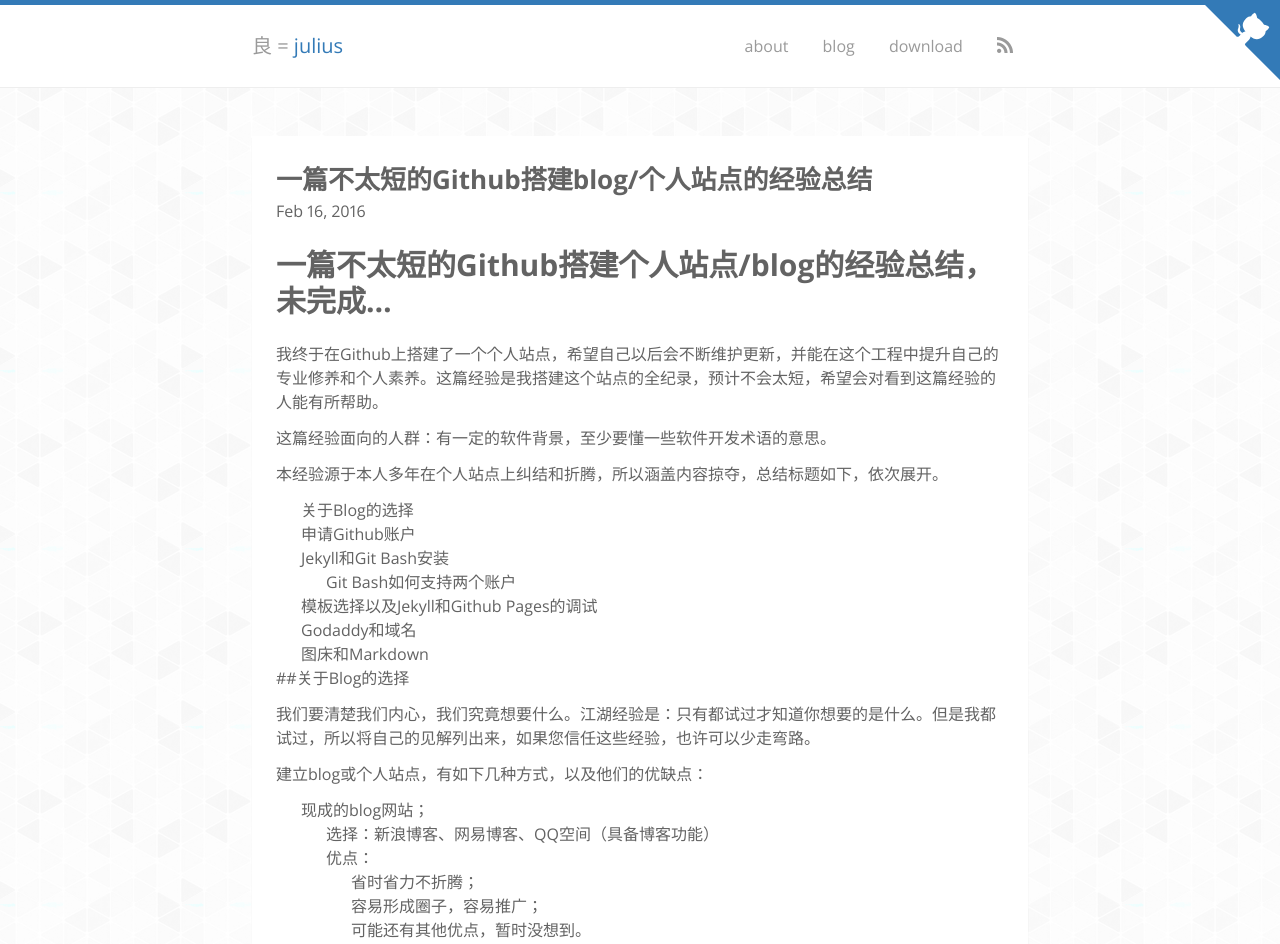
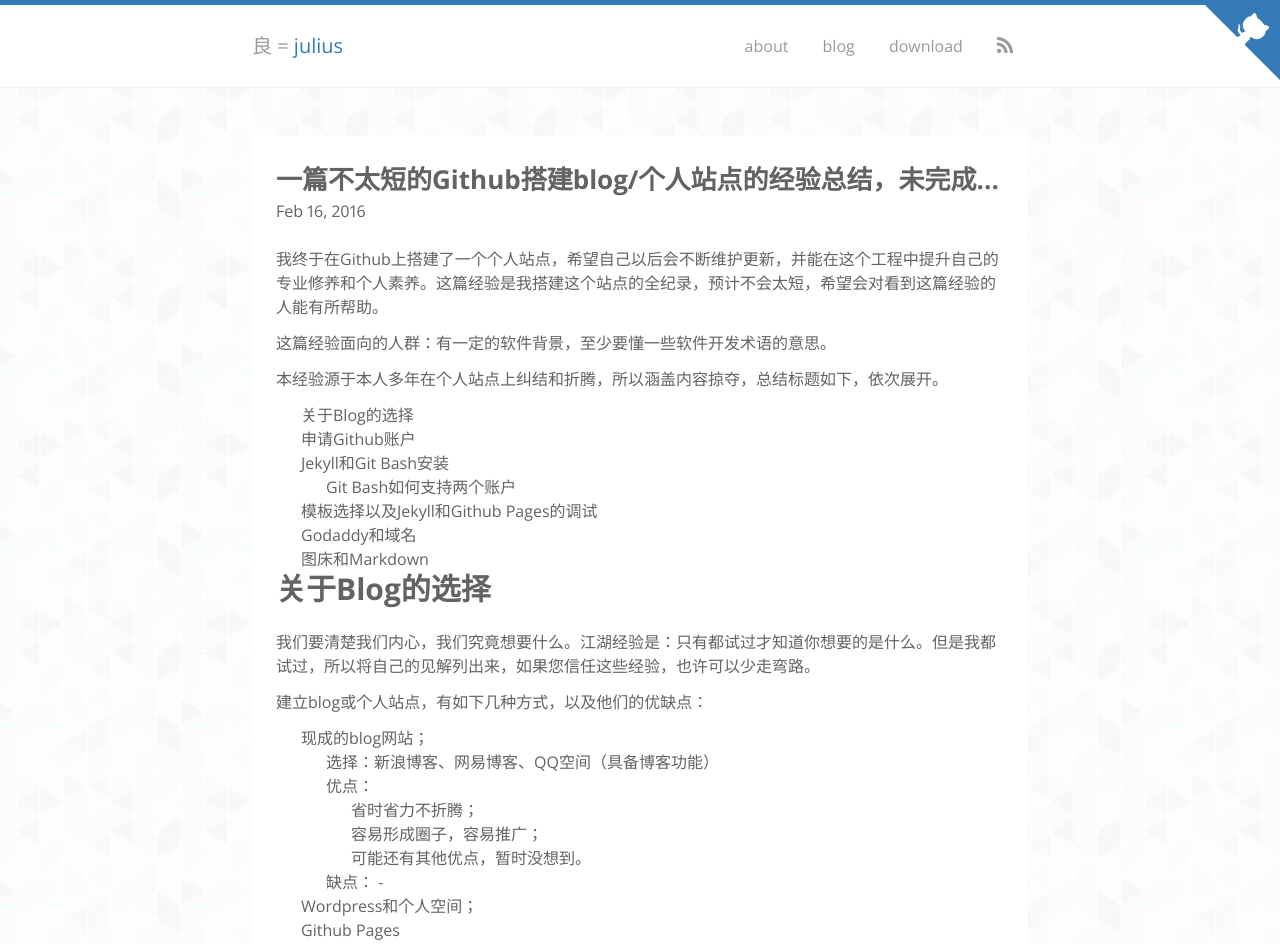
Before and after one commit to zhuliangio/zhuliangio.github.com, a Jekyll site: the page built from _posts/2016-02-16-A-Long-Artical-For-Building-Site-On-Github.md, in a window 1280 px wide and 1400 px high. Shown: the top 944 px of the window. Built offline with Jekyll 4.4.1, drawn with Linux system fonts in a browser that asks for light colours; nearby versions of some CDN libraries; some web fonts are replaced.

Commit message:
update blog

```diff
--- a/_posts/2016-02-16-A-Long-Artical-For-Building-Site-On-Github.md
+++ b/_posts/2016-02-16-A-Long-Artical-For-Building-Site-On-Github.md
@@ -1,15 +1,11 @@
 ---
 layout:		post
-title:		一篇不太短的Github搭建blog/个人站点的经验总结
+title:		一篇不太短的Github搭建blog/个人站点的经验总结，未完成...
 category:	maker
 tags:		github
 modified:	2016-02-16
 publish:	true
 ---
-
-一篇不太短的Github搭建个人站点/blog的经验总结，未完成...
-===================================================
-
 
 我终于在Github上搭建了一个个人站点，希望自己以后会不断维护更新，并能在这个工程中提升自己的专业修养和个人素养。这篇经验是我搭建这个站点的全纪录，预计不会太短，希望会对看到这篇经验的人能有所帮助。
 
@@ -25,7 +21,8 @@ publish:	true
 - Godaddy和域名
 - 图床和Markdown
 
-##关于Blog的选择
+关于Blog的选择
+===================================================
 
 我们要清楚我们内心，我们究竟想要什么。江湖经验是：只有都试过才知道你想要的是什么。但是我都试过，所以将自己的见解列出来，如果您信任这些经验，也许可以少走弯路。
 
```
